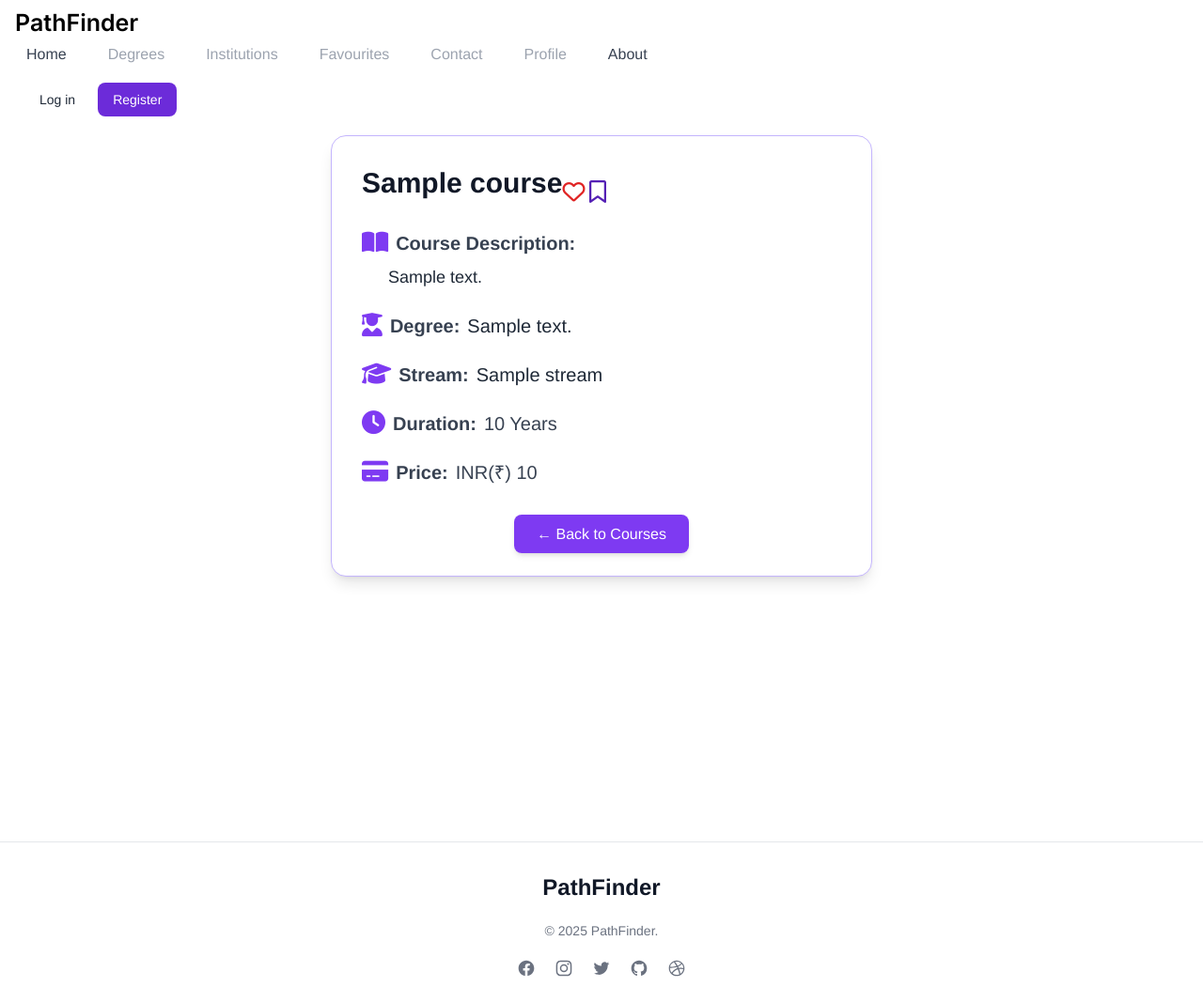
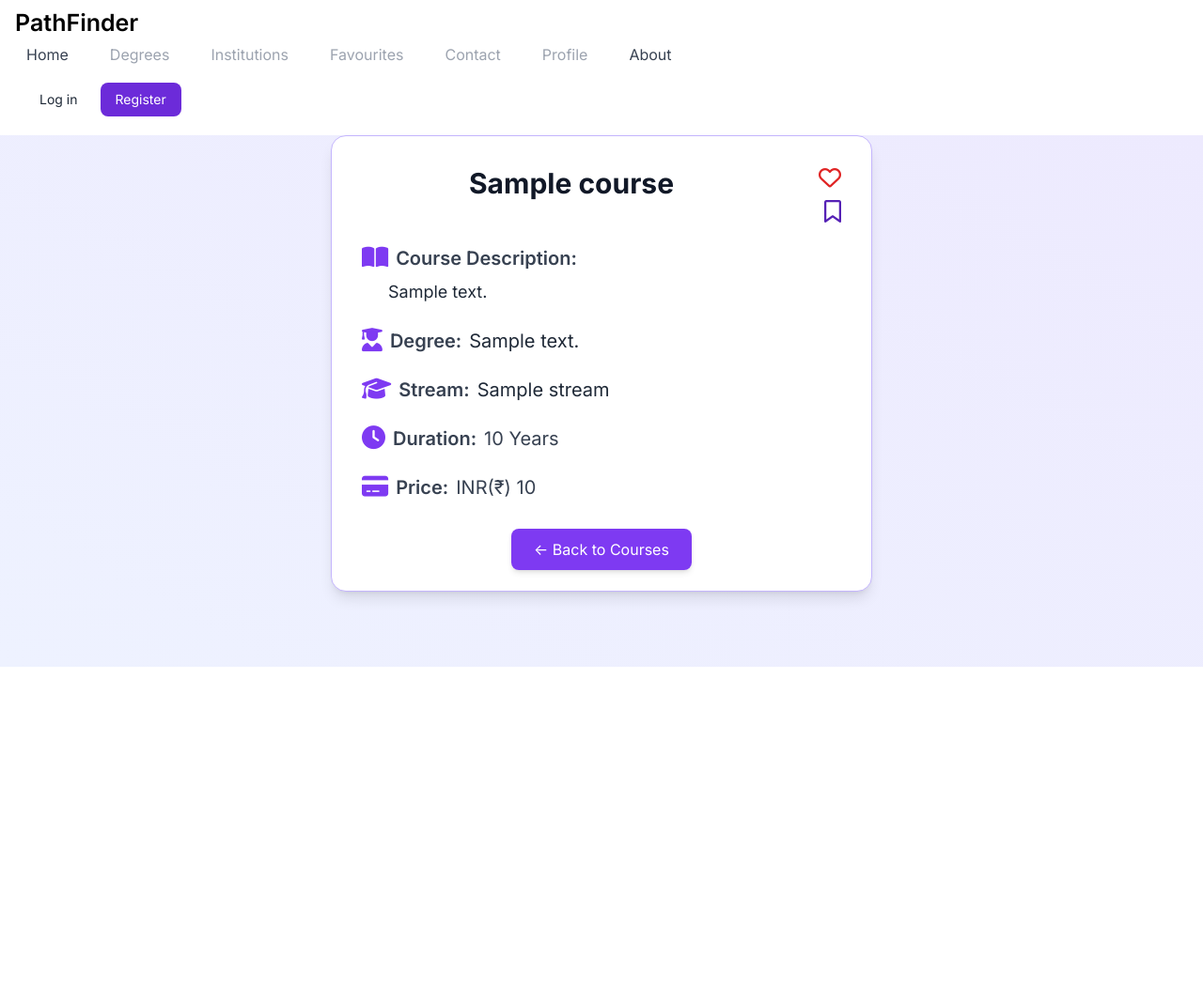
Before and after one commit to devnitht02/recommendation-engine, a Django app: template recommender/institutions/templates/view_course.html in a window 1280 px wide. Shown: the whole page at 94% size. After the commit the page ends 710 px from the top, so only its background shows below. Run offline with Django 5.2, Linux system fonts and the light colour scheme; the template is opened without the code that fills it: most values are stand-ins (such as "Sample title", 1, 10 or a date in 2020); some libraries are stand-ins or nearby versions.

Commit message:
redesigned course view template

```diff
--- a/recommender/institutions/templates/view_course.html
+++ b/recommender/institutions/templates/view_course.html
@@ -2,30 +2,33 @@
 {% load static %}
 
 {% block css_cdn %}
-<link rel="stylesheet" href="{% static 'src/view_course.css' %}">
+
 {% endblock css_cdn %}
 
 {% block content %}
+
     <!-- Page Wrapper with background + spacing -->
-<div class="bg-white pt-36 pb-20 px-4 flex justify-center">
+    <div class="bg-gradient-to-tr from-indigo-50 to-purple-100 pt-36 pb-20 px-4 flex justify-center">
         <!-- Fixed-width centered card -->
-    <div class="w-full max-w-xl bg-white border border-purple-300 shadow-lg rounded-2xl p-8">
-        <div class="flex flex-row">
-            <!-- Title -->
-            <h1 class="text-3xl font-extrabold text-center text-gray-900 mb-8">{{ course.course_name }}</h1>
-            <div class="text-center">
-                <button type="button" class="like-btn text-red-600 hover:text-pink-500 me-5"
+        <div class="w-full max-w-xl bg-white border border-purple-300 shadow-lg rounded-2xl p-8 relative">
+            <!-- Button Container (absolute) -->
+            <div class="absolute top-8 right-8 flex flex-col items-end space-y-3">
+                <button type="button" class="like-btn text-red-600 hover:text-pink-500"
                         data-course-id="{{ course.id }}" title="Like this course">
-                    <i
-                        class="{% if course.pk in liked_course %}fa-solid{% else %}fa-regular{% endif %} fa-heart fa-xl"></i>
+                    <i class="{% if course.pk in liked_course %}fa-solid{% else %}fa-regular{% endif %} fa-heart fa-xl"></i>
                 </button>
-                <button type="button" class="bookmark-btn text-purple-700 hover:text-yellow-400 mt-4"
+                <button type="button" class="bookmark-btn text-purple-700 hover:text-yellow-400"
                         data-course-id="{{ course.id }}" title="Bookmark this course">
                     <i class="{% if course.pk in favourite_course %}fa-solid{% else %}fa-regular{% endif %} fa-bookmark fa-xl"
                        style="color: #5521b5;"></i>
                 </button>
             </div>
-        </div>
+
+            <!-- Title -->
+            <h1 class="text-3xl font-extrabold text-center text-gray-900 mb-12 break-words pr-16">
+                {{ course.course_name }}
+            </h1>
+
             <!-- Info Block -->
             <div class="space-y-6 text-lg text-gray-800">
                 <!-- Description -->
@@ -87,6 +90,8 @@
             </div>
         </div>
     </div>
+
+
     <script>
         $(document).on('click', '.bookmark-btn', function (e) {
             e.preventDefault();
@@ -100,7 +105,7 @@
             $.ajax({
                 url: "{% url 'institutions:toggle_favourite' %}",
                 type: "POST",
-            headers: { 'X-Requested-With': 'XMLHttpRequest' },
+                headers: {'X-Requested-With': 'XMLHttpRequest'},
                 data: {
                     course_id: courseId,
                     institution_id: institutionId,
@@ -123,16 +128,13 @@
             });
         });
 
-    // For user like
         $('.like-btn').click(function () {
             let button = $(this);
             let icon = button.find('i');
             let courseId = button.data('course-id');
 
-        // Toggle icon class
             icon.toggleClass('fa-regular fa-solid');
 
-        // Send AJAX request
             $.ajax({
                 url: '/like-course/',
                 type: 'POST',
@@ -145,12 +147,11 @@
                 },
                 error: function (xhr, status, error) {
                     console.error('Error liking course:', error);
-
-                // Optionally revert icon if error occurs
                     icon.toggleClass('fa-regular fa-solid');
                 }
             });
         });
     </script>
-{% include 'footer.html' %}
+
+
 {% endblock content %}
--- a/recommender/static/src/view_course.css
+++ /dev/null
@@ -1,88 +0,0 @@
-/* Global Styles */
-body {
-    font-family: 'Helvetica Neue', Arial, sans-serif;
-    background-color: #f4f7fb;
-}
-
-a {
-    text-decoration: none;
-}
-
-a:hover {
-    text-decoration: underline;
-}
-
-/* Course Detail Page Styles */
-.course-container {
-    max-width: 100%;
-    margin: 20px auto;
-    padding: 20px;
-    background-color: #ffffff;
-    border: 1px solid #e5e7eb;
-    border-radius: 8px;
-    box-shadow: 0px 4px 6px rgba(0, 0, 0, 0.1);
-}
-
-.course-header {
-    font-size: 2.5rem;
-    font-weight: 700;
-    color: #1f2937;
-    margin-bottom: 1.5rem;
-}
-
-.course-description {
-    font-size: 1.125rem;
-    color: #4b5563;
-}
-
-.course-info {
-    font-size: 1.125rem;
-    color: #4b5563;
-    margin-bottom: 1rem;
-}
-
-.course-info span {
-    color: #2563eb;
-}
-
-.back-btn {
-    background-color: #6b21a8;
-    color: white;
-    padding: 0.75rem 2rem;
-    border-radius: 5px;
-    text-transform: uppercase;
-    font-weight: 500;
-}
-
-.back-btn:hover {
-    background-color: #7e22ce;
-}
-
-.container-div{
-    margin-top: 6.5rem;
-    margin-bottom: 20px;
-    padding: 10px;
-    border: solid mediumpurple;
-    border-radius: 16px;
-}
-
-.ins-para{
-    padding: 6px;
-
-}
-
-.courses-div{
-    padding: 20px;
-}
-
-.items{
-    margin-bottom: 5px;
-}
-
-.main-heading{
-    padding: 20px;
-}
-
-.reverse-btn{
-    margin: 20px;
-}
```
Lines whose indentation alone changed are shown as unchanged.
